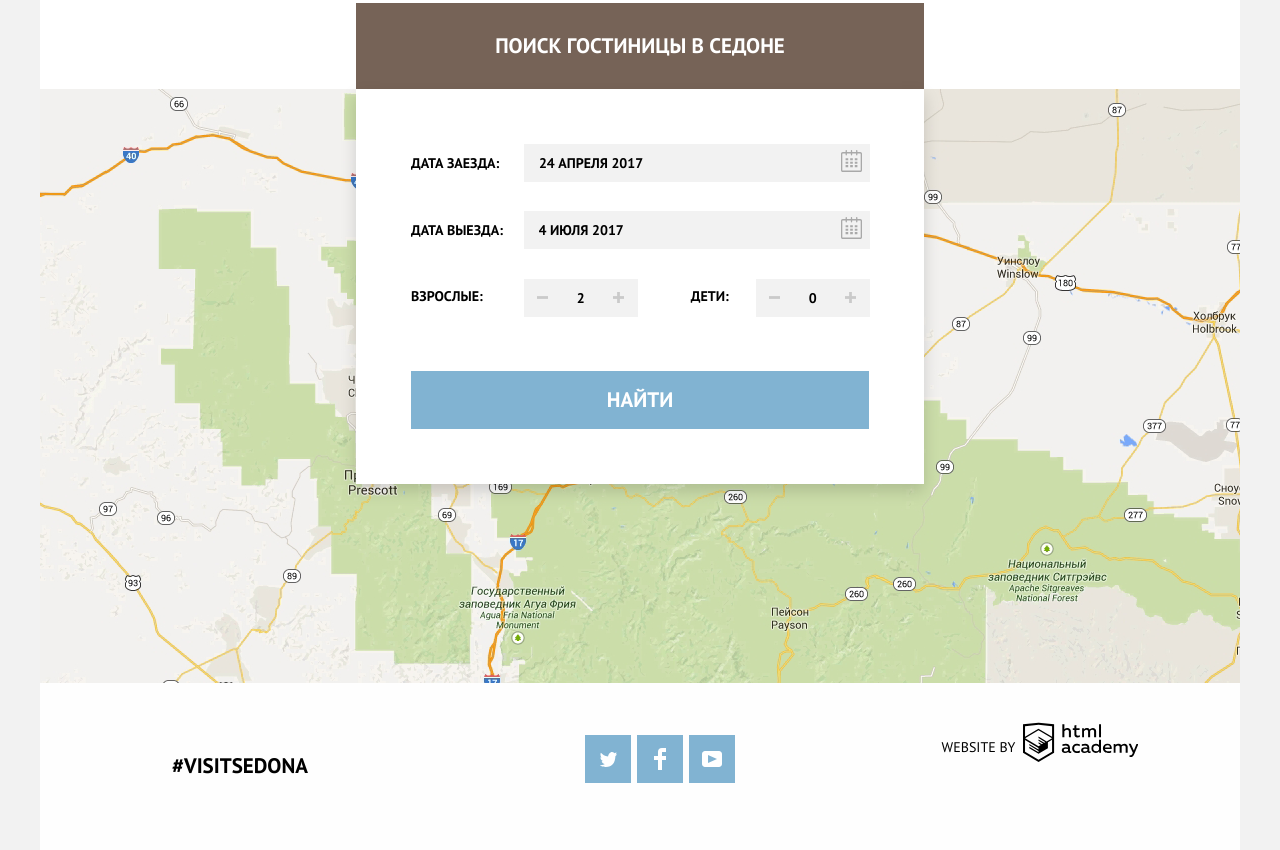
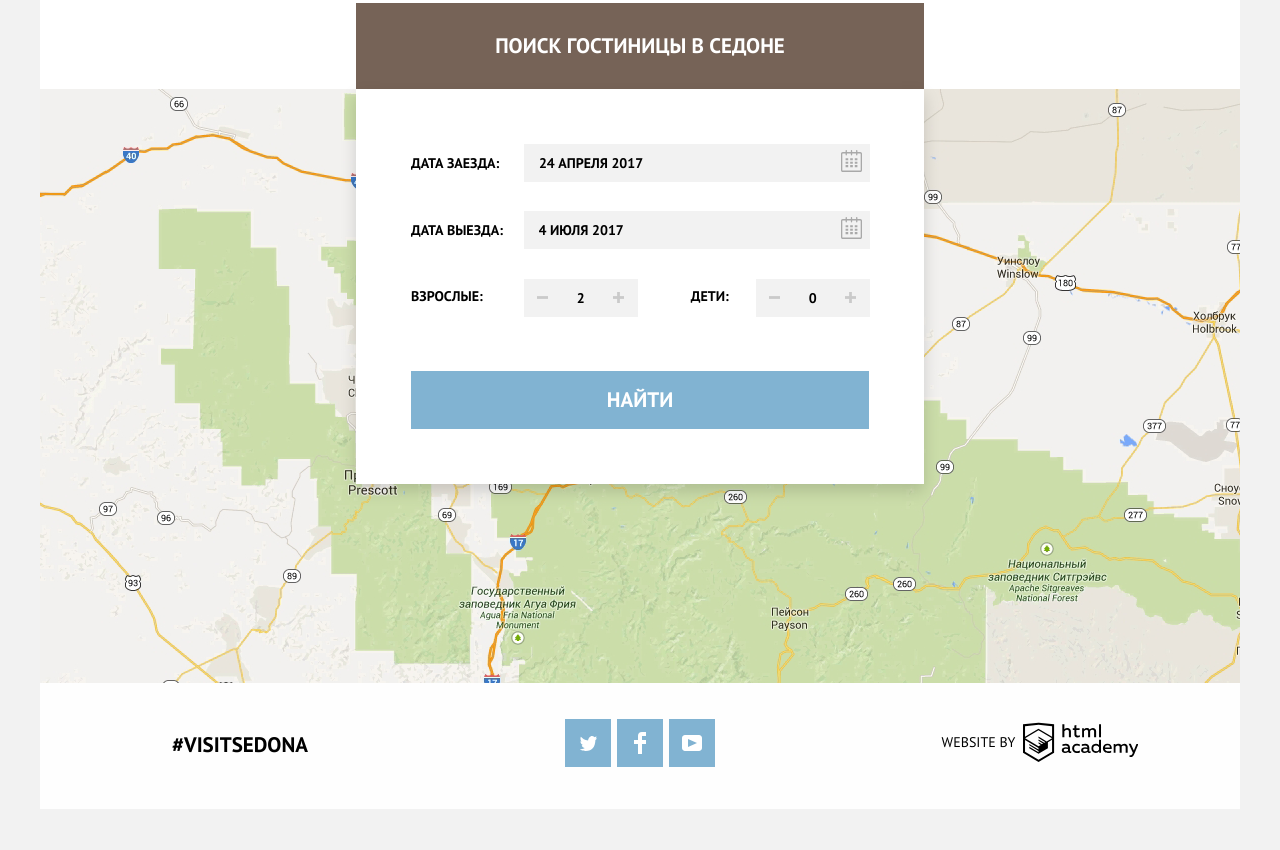
Before and after one commit to kyoiinu/883485-sedona-26, a plain HTML site: page index.html in a window 1280 px wide. Shown: the part 1010-1860 px from the top of the page. After the commit the page ends 1819 px from the top, so only its background shows below. Drawn offline with Linux system fonts and the light colour scheme.

Commit message:
Update style.css

```diff
--- a/css/style.css
+++ b/css/style.css
@@ -98,19 +98,25 @@ footer {
 	width: 400px;
 }
 
-.box:first-child {
+.box:first-child p{
 	text-align: center;
 	font-weight: 700;
 	font-size: 21px;
-
-	padding-top: 51px;
-	padding-bottom: 53px;
-
+	margin-top: 51px;
+	margin-bottom: 53px;
+	height: 16px;
 }
 
 .box:nth-child(2) {
-	padding-top: 38px;
-	padding-bottom: 36px;
+	margin-top: 36px;
+	margin-bottom: 36px;
+	height: 48px;
+}
+
+.box:nth-child(2) ul {
+	padding: 0;
+	margin: 0;
+	height: 48px;
 }
 
 .box:last-child {
@@ -124,9 +130,10 @@ footer {
 }
 
 .box:last-child p {
-	margin-top: 54px;
-	margin-bottom: 55px;
-	margin-right: 8px;
+    margin-top: 54px;
+    margin-bottom: 55px;
+    margin-right: 8px;
+	line-height: 11px;
 }
 
 .social-media {
```
